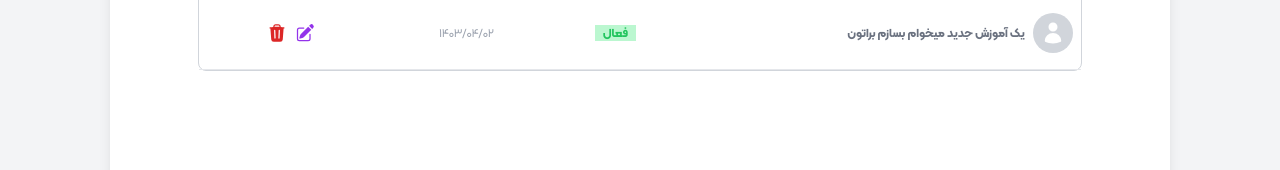
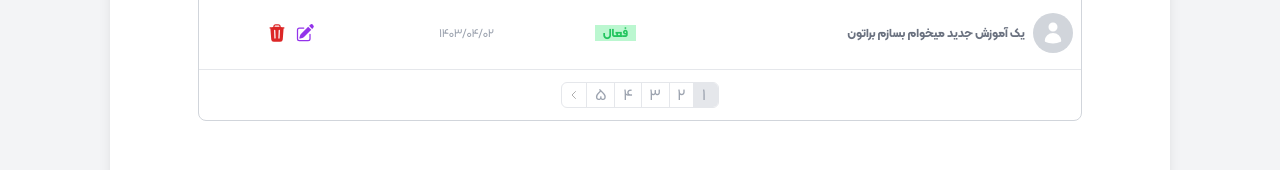
Before and after one commit to mohammad-zolghadr/admin-panel, a React (Create React App) app: page /admin/posts in a window 1280 px wide. Both pictures are taken after a click on the button "لیست همه مقاله ها". Shown: the part 608-778 px from the top of the page. Built offline with nearby package versions, Linux system fonts and the light colour scheme; the HTML template or start-up script is replaced by a standard one.

Commit message:
Posts_ListOfPosts : Pagination Ui

```diff
--- a/src/components/Admin/Posts_ListOfPosts.js
+++ b/src/components/Admin/Posts_ListOfPosts.js
@@ -45,6 +45,7 @@ const PostsListOfPosts = () => {
     <div>
       <h3 className="font-bf text-gray-700">لیست مقاله ها</h3>
 
+      {/* Seacrh & Filter */}
       <div className="fcenter justify-between">
         <span></span>
         <div className="fcenter gap-2">
@@ -94,6 +95,7 @@ const PostsListOfPosts = () => {
         </div>
       </div>
 
+      {/* Table */}
       <div className="border border-gray-300 rounded-lg my-4">
         <table className="leading-normal w-full">
           <thead>
@@ -164,6 +166,19 @@ const PostsListOfPosts = () => {
             })}
           </tbody>
         </table>
+        {/* Pagination */}
+        <div className="fcenter py-3">
+          <div className="fcenter text-gray-400 border rounded-md overflow-hidden">
+            <button className="bg-gray-200 px-2 pr-3 border-l">1</button>
+            <button className="hover:bg-gray-100 px-2 border-l">2</button>
+            <button className="hover:bg-gray-100 px-2 border-l">3</button>
+            <button className="hover:bg-gray-100 px-2 border-l">4</button>
+            <button className="hover:bg-gray-100 px-2 border-l">5</button>
+            <button className="fcenter w-6 h-6 hover:bg-gray-100">
+              <img src={arrowIco} className="w-3 rotate-90" />
+            </button>
+          </div>
+        </div>
       </div>
     </div>
   );
```
